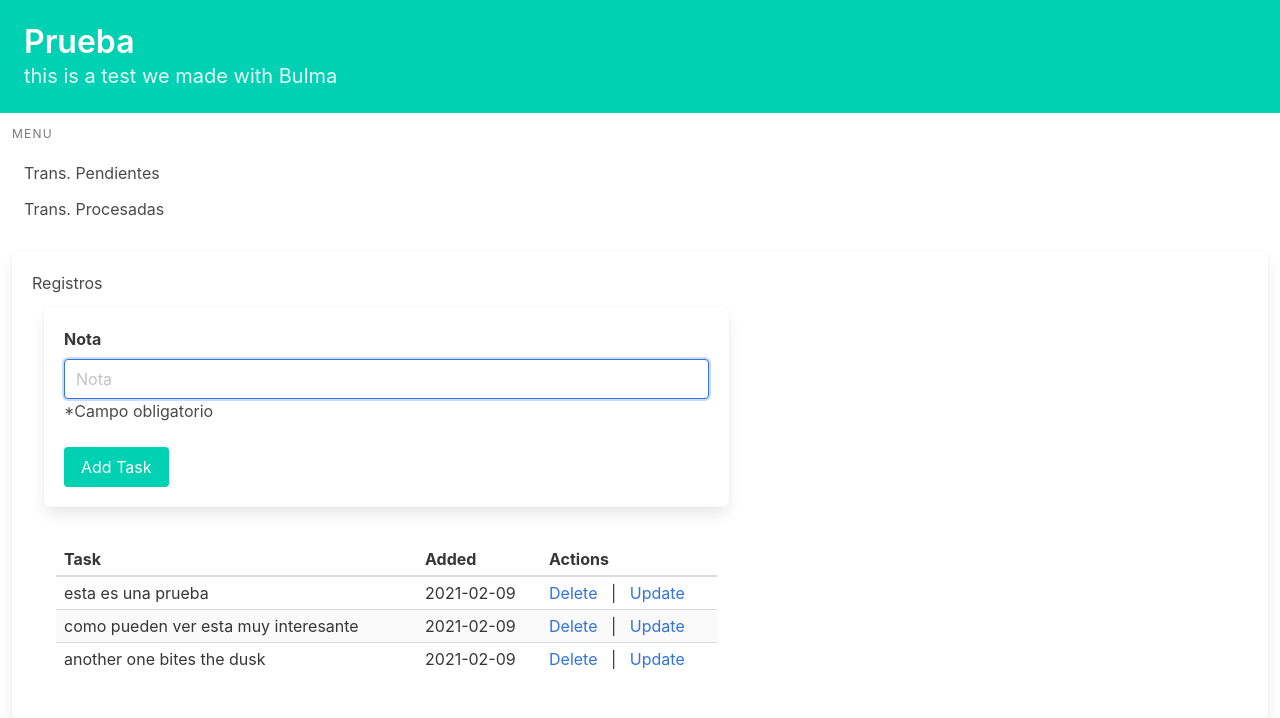
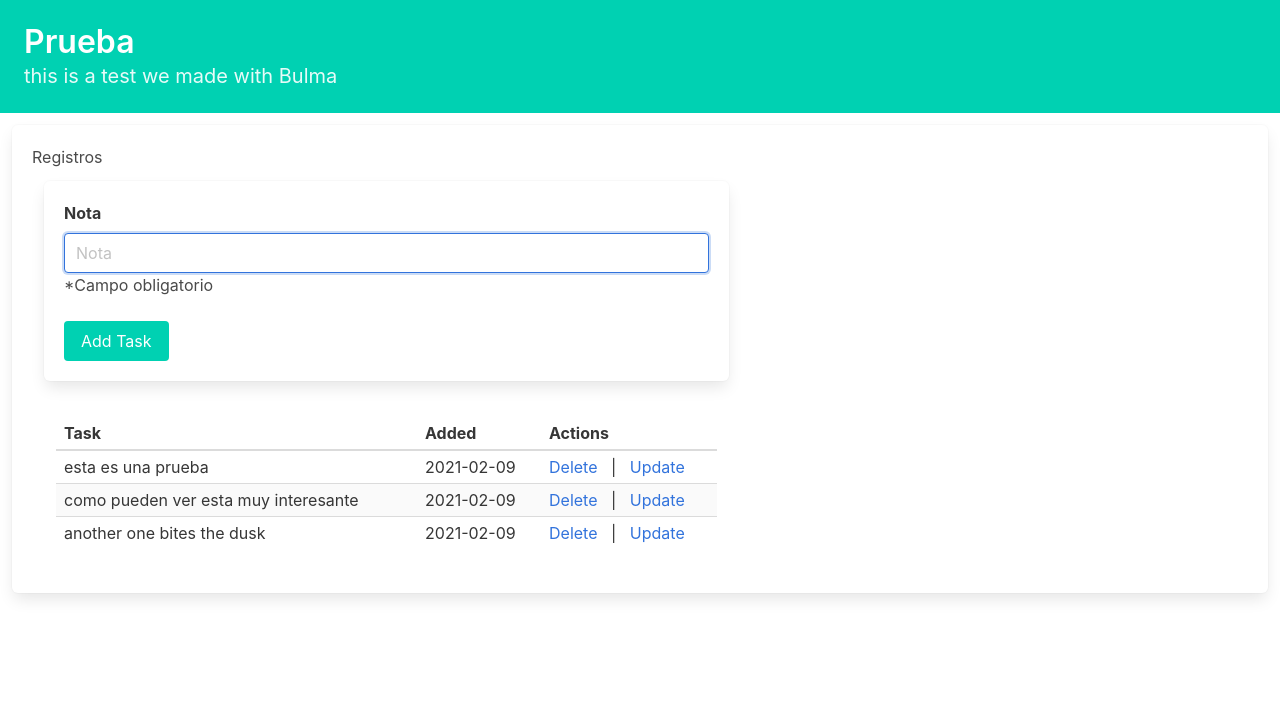
Before and after one commit to rodolfoarispe/frontend, a Flask app: page / in a window 1280 px wide. Shown: the top 718 px of the page. Run offline with Flask 2, Linux system fonts and the light colour scheme; data comes from the database, SQL or seed files in the repository.

Commit message:
se retira el menu

```diff
--- a/templates/base.html
+++ b/templates/base.html
@@ -22,22 +22,7 @@
         </div>
     </section>
     <div class="colums">
-        <div class="column is-one-fifth">
-            <div class="navbar-menu">
-                <div class="navbar-start">
-                    <div class="menu">
-                        <p class="menu-label"> Menu </p>
-                        <ul class="menu-list">
-                            <li><a>Trans. Pendientes</a></li>
-                            <li><a>Trans. Procesadas</a></li>
-                        </ul>
-                    </div>
-                </div>
-            </div>
-        </div>
-
         <div class="column">
-
             <div class="box">
                 {% block body %} {% endblock %}
             </div>
```
